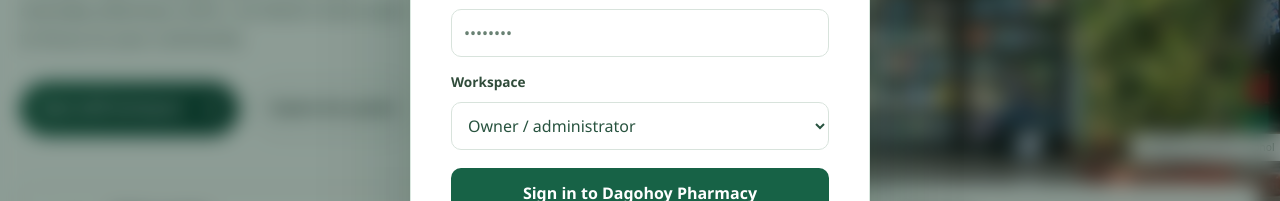
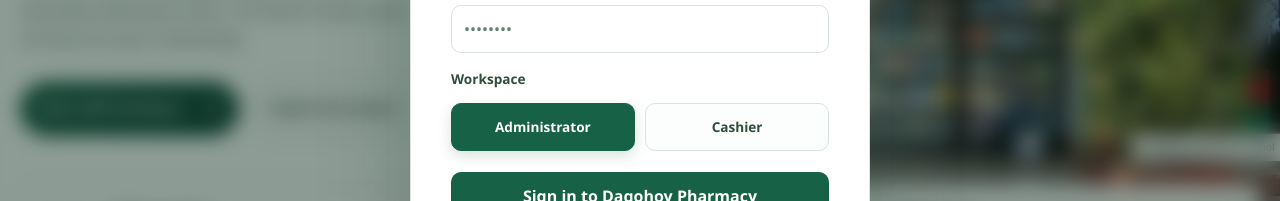
Before and after one commit to adrianniel/Dagohoy-Pharmacy-Web, a React (Vite) app: page /login in a window 1280 px wide. Shown: the part 437-638 px from the top of the page. Built offline with nearby package versions, Linux system fonts and the light colour scheme; no server answers.

Commit message:
style: hide login scrollbar and buttonize role picker

```diff
--- a/src/pages/LoginPage.tsx
+++ b/src/pages/LoginPage.tsx
@@ -115,15 +115,31 @@ export function LoginPage({ onClose, isModal = false }: LoginPageProps) {
             placeholder="••••••••"
             required
           />
-          <label htmlFor="role">Workspace</label>
-          <select
-            id="role"
-            value={role}
-            onChange={(event) => setRole(event.target.value as 'ADMIN' | 'CASHIER')}
-          >
-            <option value="ADMIN">Owner / administrator</option>
-            <option value="CASHIER">Cashier</option>
-          </select>
+          <fieldset className="login-role-group">
+            <legend>Workspace</legend>
+            <div className="login-role-options">
+              <label className="login-role-option">
+                <input
+                  type="radio"
+                  name="role"
+                  value="ADMIN"
+                  checked={role === 'ADMIN'}
+                  onChange={() => setRole('ADMIN')}
+                />
+                <span>Administrator</span>
+              </label>
+              <label className="login-role-option">
+                <input
+                  type="radio"
+                  name="role"
+                  value="CASHIER"
+                  checked={role === 'CASHIER'}
+                  onChange={() => setRole('CASHIER')}
+                />
+                <span>Cashier</span>
+              </label>
+            </div>
+          </fieldset>
           <button className="button" type="submit">
             Sign in to {APP_NAME}
           </button>
--- a/src/public-polish.css
+++ b/src/public-polish.css
@@ -85,7 +85,13 @@
   overflow-y: auto;
   background: rgb(8 35 24 / 42%);
   backdrop-filter: blur(10px) saturate(88%);
+  scrollbar-width: none;
   animation: login-overlay-in 180ms ease-out both;
+}
+
+.login-overlay::-webkit-scrollbar,
+.auth-card--modal::-webkit-scrollbar {
+  display: none;
 }
 
 .auth-card.auth-card--modal {
@@ -94,6 +100,8 @@
   max-height: min(90dvh, 760px);
   padding: clamp(1.5rem, 5vw, 2.5rem);
   overflow-y: auto;
+  overscroll-behavior: contain;
+  scrollbar-width: none;
   border: 1px solid #d9e7df;
   border-radius: 24px;
   background: #ffffff;
@@ -173,6 +181,83 @@
 .auth-card--modal .stack input,
 .auth-card--modal .stack select {
   min-height: 48px;
+}
+
+.login-role-group {
+  min-width: 0;
+  margin: 0.35rem 0 0.2rem;
+  padding: 0;
+  border: 0;
+}
+
+.login-role-group legend {
+  margin-bottom: 0.6rem;
+  padding: 0;
+  color: #304c3a;
+  font-size: 0.85rem;
+  font-weight: 650;
+}
+
+.login-role-options {
+  display: grid;
+  grid-template-columns: repeat(2, minmax(0, 1fr));
+  gap: 0.65rem;
+}
+
+.login-role-option {
+  position: relative;
+  min-height: 48px;
+  padding: 0.65rem 0.8rem;
+  display: grid;
+  place-items: center;
+  border: 1px solid #d8e3dc;
+  border-radius: 10px;
+  background: #fbfefc;
+  color: #28533f;
+  cursor: pointer;
+  font-size: 0.85rem;
+  font-weight: 650;
+  text-align: center;
+  transition:
+    color 150ms ease,
+    background-color 150ms ease,
+    border-color 150ms ease,
+    box-shadow 150ms ease;
+}
+
+.login-role-option input {
+  position: absolute;
+  width: 1px;
+  height: 1px;
+  margin: 0;
+  overflow: hidden;
+  clip: rect(0, 0, 0, 0);
+  clip-path: inset(50%);
+  white-space: nowrap;
+}
+
+.auth-card--modal .stack .login-role-option input {
+  min-height: 0;
+  padding: 0;
+  border: 0;
+  appearance: none;
+}
+
+.auth-card--modal .stack .login-role-option:has(input:checked) {
+  border-color: #176246;
+  background: #176246;
+  color: #ffffff;
+  box-shadow: 0 5px 14px rgb(23 98 70 / 18%);
+}
+
+.login-role-option:has(input:focus-visible) {
+  outline: 3px solid rgb(23 98 70 / 30%);
+  outline-offset: 2px;
+}
+
+.login-role-option:hover:not(:has(input:checked)) {
+  border-color: #8eb7a0;
+  background: #f2f8f4;
 }
 
 .auth-card--modal .stack .button {
```
